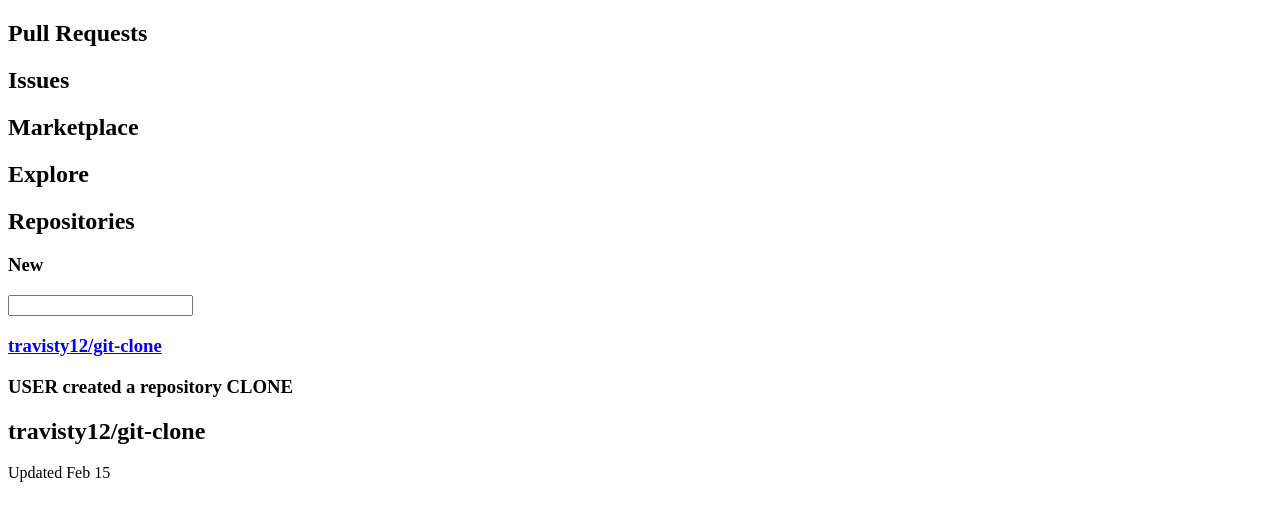
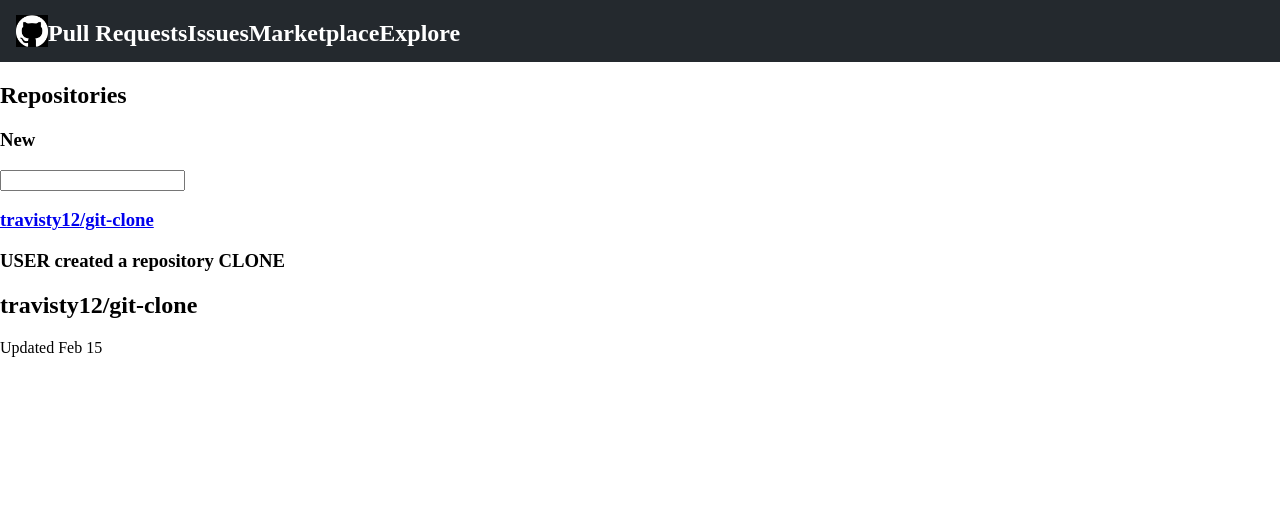
Before and after one commit to travisty12/git-clone, a plain HTML site: page index.html in a window 1280 px wide. Drawn offline with Linux system fonts and the light colour scheme.

Commit message:
add logo, start sass file

```diff
--- a/index.html
+++ b/index.html
@@ -8,13 +8,12 @@
     <title>Clone</title>
   </head>
   <body>
-    <div class="topBar">
-      <div class="topLeft">
-        <div class="logo">
-
+    <div id="topBar">
+      <div id="topLeft">
+        <div id="logo">
         </div>
-        <div class="topContent">
-          <div class="searchBar">
+        <div id="topContent">
+          <div id="searchBar">
 
           </div>
           <h2>Pull Requests</h2>
@@ -23,26 +22,26 @@
           <h2>Explore</h2>
         </div>
       </div>
-      <div class="topRight">
-        <div class="notifications">
+      <div id="topRight">
+        <div id="notifications">
 
         </div>
-        <div class="addBtn">
+        <div id="addBtn">
 
         </div>
-        <div class="profileBtn">
+        <div id="profileBtn">
 
         </div>
-        <div class="moreBtn">
+        <div id="moreBtn">
 
         </div>
       </div>
     </div>
-    <div class="moreDiv">
+    <div id="moreDiv">
 
     </div>
-    <div class="main">
-      <div class="discover">
+    <div id="main">
+      <div id="discover">
 
       </div>
       <div class="sideBar">
@@ -63,11 +62,11 @@
           </div>
         </div>
       </div>
-      <div class="recent">
-        <div class="hello-world-guide">
+      <div id="recent">
+        <div id="hello-world-guide">
 
         </div>
-        <div class="activity">
+        <div id="activity">
           <div class="update">
             <div class="summary">
               <div class="profPic">
@@ -81,7 +80,7 @@
             </div>
           </div>
         </div>
-        <div class="foot">
+        <div id="foot">
 
         </div>
       </div>
--- a/scss/input.scss
+++ b/scss/input.scss
@@ -0,0 +1,37 @@
+body {
+  padding: 0;
+  margin: 0;
+}
+#topBar {
+  display: flex;
+  flex-direction: row;
+  justify-content: space-between;
+  height: 62px;
+  width: 100vw;
+  background-color: #24292e;
+}
+#topContent {
+  display: flex;
+  flex-direction: row;
+  justify-content: flex-start;
+  h2 {
+  color: white;
+  }
+}
+#topLeft {
+  display: flex;
+  flex-direction: row;
+}
+#logo {
+  display: flex;
+  background-image: url(../img/logo.png);
+  background-size: cover;
+  align-self: center;
+  margin-left:16px;
+  width: 32px;
+  height: 32px;
+}
+body {
+  display: flex;
+  flex-direction: column;
+}
```
Also changed, not shown: css/output.css, img/logo.png (added), 1 other file.
